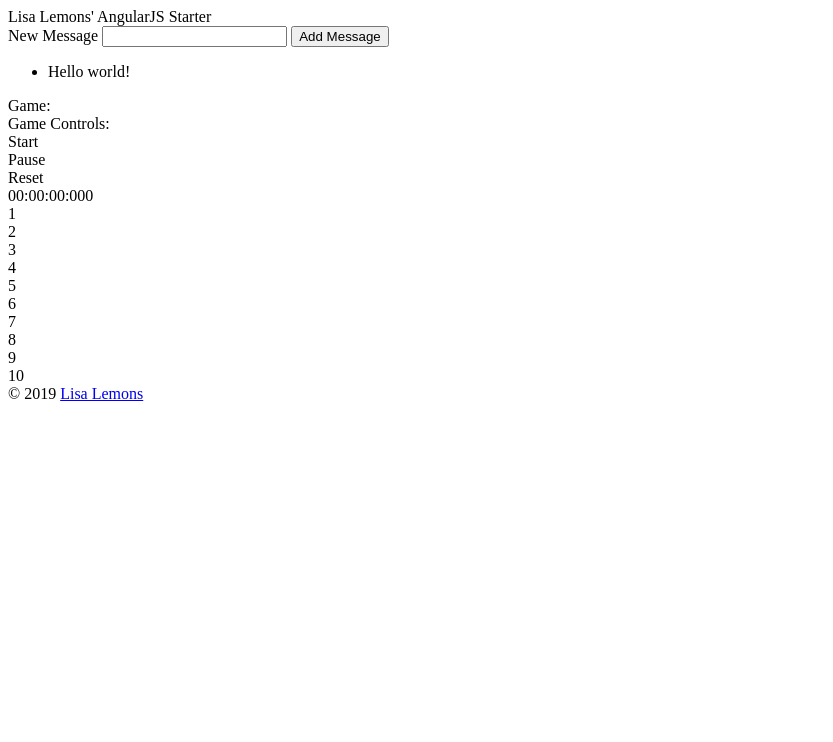
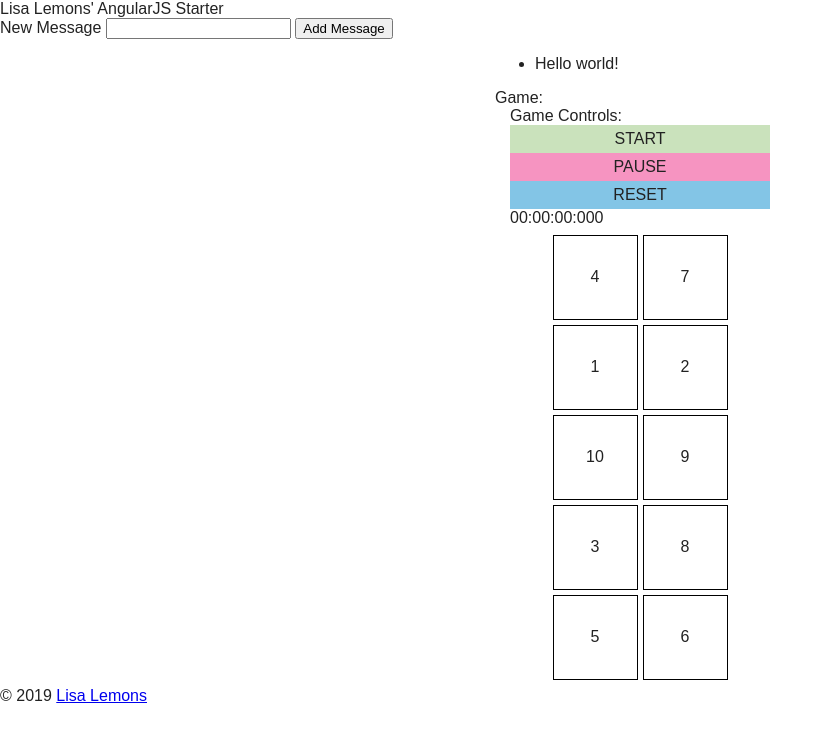
Before and after one commit to DerekDenHartigh/memory-game-angular-js, a website with bundled scripts: page app/index.html in a window 1280 px wide. Shown: the whole page, without its empty margins (0-833 px from the left). Built offline with nearby package versions, Linux system fonts and the light colour scheme.

Commit message:
CSS from jQuery app split up into component's CSS

```diff
--- /dev/null
+++ b/app/app.css
@@ -0,0 +1,31 @@
+@import './modules/card/card.css';
+@import './modules/game/game.css';
+
+* { box-sizing: border-box; }
+html, body { margin: 0; padding: 0; }
+
+/* 320px or less */
+
+/* Typography */
+html {
+  font-family: "Arial", sans-serif;
+  font-size: 16px;
+  color: #222;
+}
+.title {
+  text-align: center;
+}
+
+/* Containers */
+.container {
+  margin: 0 auto;
+  padding: 0 15px;
+  max-width: 320px;
+}
+
+/* Blocks */
+
+/* Helpers */
+.hide {
+  display: none;
+}
--- /dev/null
+++ b/app/modules/card/card.css
@@ -0,0 +1,14 @@
+
+.card-inner {
+  height: 100%;
+  text-align: center;
+
+  display: flex;
+  justify-content: center;
+  align-items: center;
+}
+.card-image {
+  height: 100%;
+  width: 100%;
+  padding: 5px;
+}
--- a/app/modules/card/card.html
+++ b/app/modules/card/card.html
@@ -1,6 +1,3 @@
-<div ng-class="{ 'matched' : ctrl.isMatched }"
-     ng-style="{ 'order': ctrl.order || '0'}"
-     class="card">
 <div class="card-inner"
      ng-click="ctrl.isFlipped = !ctrl.isFlipped"
      ng-class="{ 'card-inner__front' : ctrl.isFlipped, 'card-inner__back' : !ctrl.isFlipped }">
@@ -10,4 +7,3 @@
        alt="{{ ctrl.name }}"
        title="Can you find the matching {{ ctrl.name }}?" />
 </div>
-</div>
--- /dev/null
+++ b/app/modules/game/controls/controls.css
@@ -0,0 +1,35 @@
+.button {
+  display: block;
+  width: 100%;
+  padding: 5px;
+  text-align: center;
+  text-transform: uppercase;
+  cursor: pointer;
+}
+
+.button-go {
+  background: #CAE2BC;
+}
+.button-pause {
+  background: #F694C1;
+}
+.button-reset {
+  background: #83C5E6;
+}
+.button:hover {
+  font-weight: 700;
+}
+.button-go:hover {
+  background: #B0BC98;
+}
+.button-pause:hover {
+  background: #CA7A9E;
+}
+.button-reset:hover {
+  background: #4EADDC;
+}
+.timer {
+  font-family: monospace;
+  font-weight: bold;
+  text-align: center;
+}
--- /dev/null
+++ b/app/modules/game/game.css
@@ -0,0 +1,27 @@
+@import './controls/controls.css';
+@import './timer/timer.css';
+
+.card-grid {
+  display: flex;
+  flex-wrap: wrap;
+  justify-content: center;
+  margin: 5px auto;
+  max-width: 290px;
+}
+
+.card {
+  flex: 0 1 85px;
+  height: 85px;
+
+  border: 1px black solid;
+  margin: 2.5px 2.5px;
+}
+.card:hover {
+  background: rgba(0, 0, 0, .1);
+  cursor: pointer;
+}
+.card.matched {
+  border-color: #CAE2BC;
+  cursor: default;
+  opacity: .4;
+}
--- a/app/modules/game/game.html
+++ b/app/modules/game/game.html
@@ -12,6 +12,9 @@
           image="card.image"
           isFlipped="card.isFlipped"
           isMatched="card.isMatched"
+          ng-class="{ 'matched' : card.isMatched }"
+          ng-style="{ 'order': card.order || '0'}"
+          class="card"
           order="card.order"></card>
   </div>
 </div>
```
Also changed, not shown: app/modules/game/timer/timer.css (added). Lines whose indentation alone changed are shown as unchanged.
